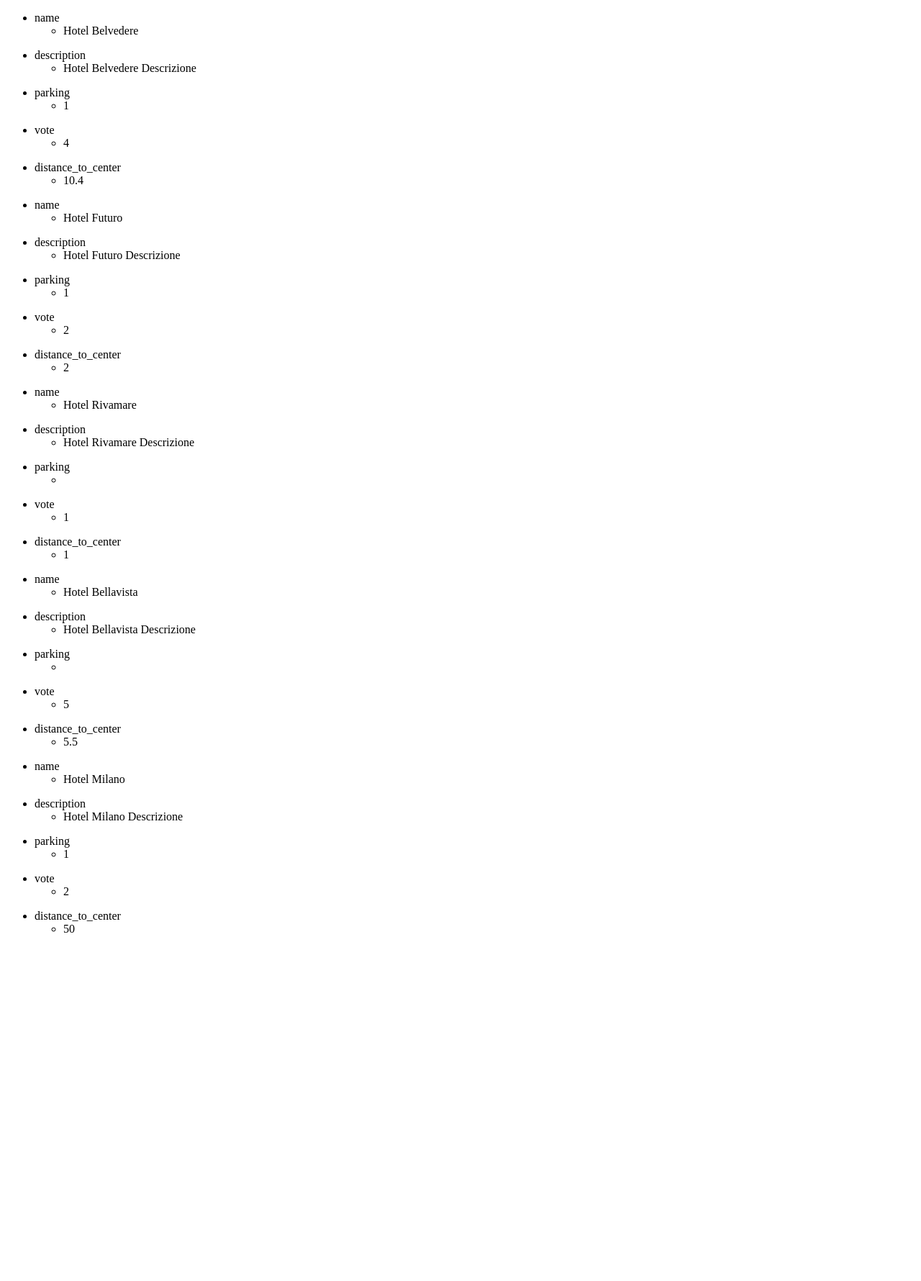
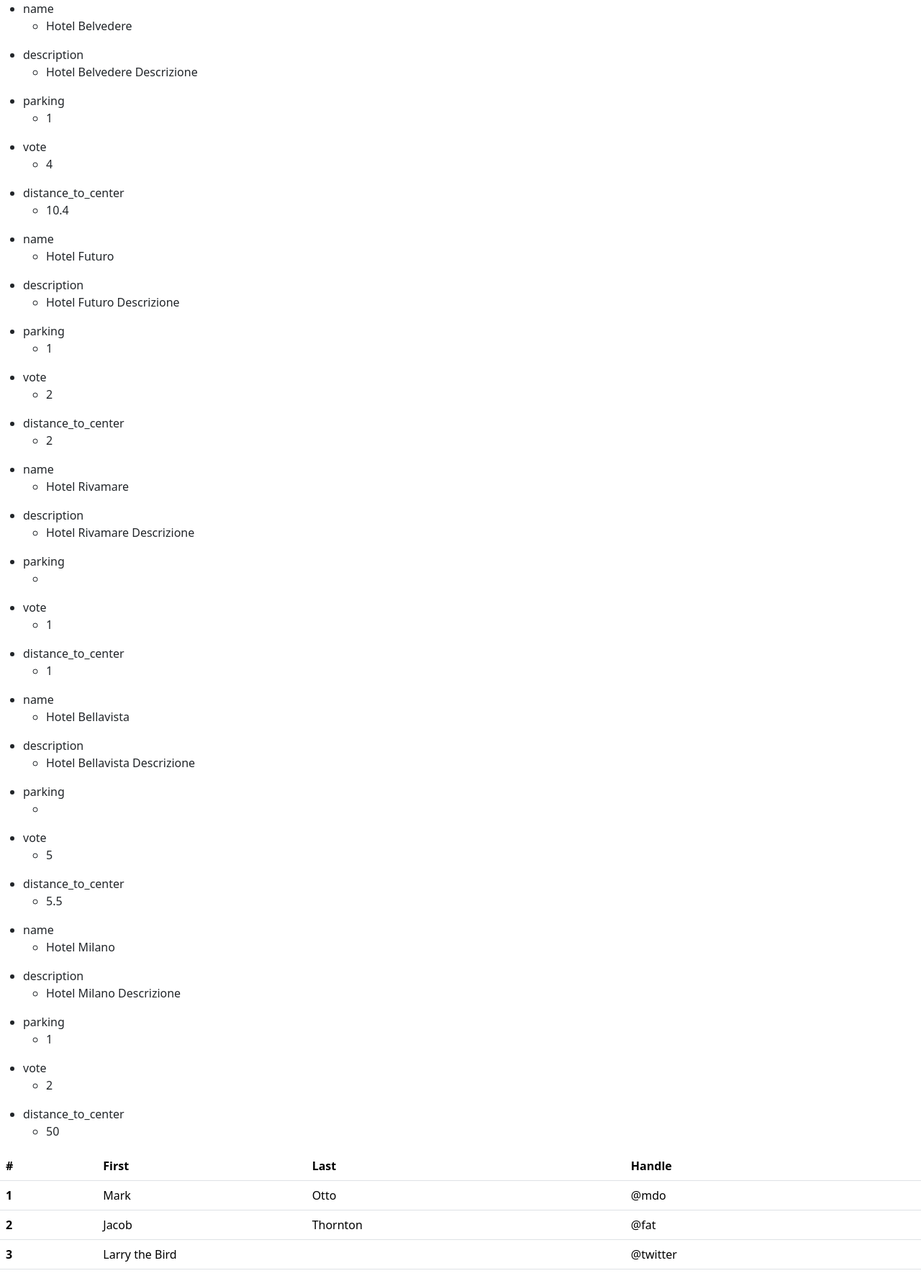
Before and after one commit to nicolaoo/php-hotel, a PHP site: page / in a window 1280 px wide. Shown: the whole page at 72% size. Before the commit the page ends 1296 px from the top, so only its background shows below. Run offline with PHP 8.4, Linux system fonts and the light colour scheme.

Commit message:
FEAT import bootstrap and table

```diff
--- a/index.php
+++ b/index.php
@@ -50,7 +50,8 @@
     <meta charset="UTF-8">
     <meta http-equiv="X-UA-Compatible" content="IE=edge">
     <meta name="viewport" content="width=device-width, initial-scale=1.0">
-    <title>Document</title>
+    <link href="https://cdn.jsdelivr.net/npm/bootstrap@5.3.0-alpha1/dist/css/bootstrap.min.css" rel="stylesheet" integrity="sha384-GLhlTQ8iRABdZLl6O3oVMWSktQOp6b7In1Zl3/Jr59b6EGGoI1aFkw7cmDA6j6gD" crossorigin="anonymous">
+    <title>Hotels</title>
 </head>
 <body>
     <div>
@@ -82,5 +83,35 @@
         ?>
     </div>
 
+    <table class="table">
+        <thead>
+            <tr>
+            <th scope="col">#</th>
+            <th scope="col">First</th>
+            <th scope="col">Last</th>
+            <th scope="col">Handle</th>
+            </tr>
+        </thead>
+        <tbody>
+            <tr>
+            <th scope="row">1</th>
+            <td>Mark</td>
+            <td>Otto</td>
+            <td>@mdo</td>
+            </tr>
+            <tr>
+            <th scope="row">2</th>
+            <td>Jacob</td>
+            <td>Thornton</td>
+            <td>@fat</td>
+            </tr>
+            <tr>
+            <th scope="row">3</th>
+            <td colspan="2">Larry the Bird</td>
+            <td>@twitter</td>
+            </tr>
+        </tbody>
+    </table>
+
 </body>
 </html>
```
